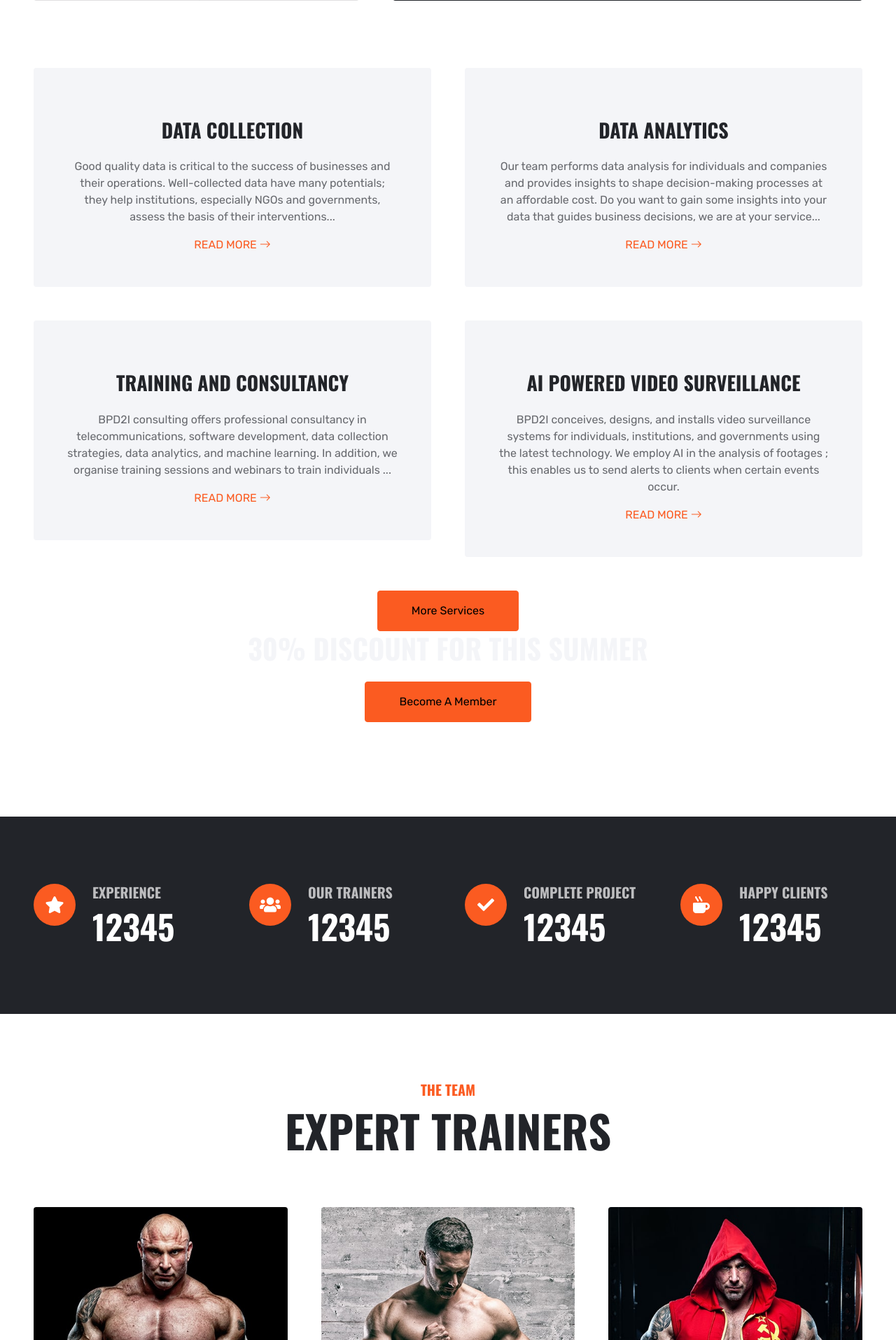
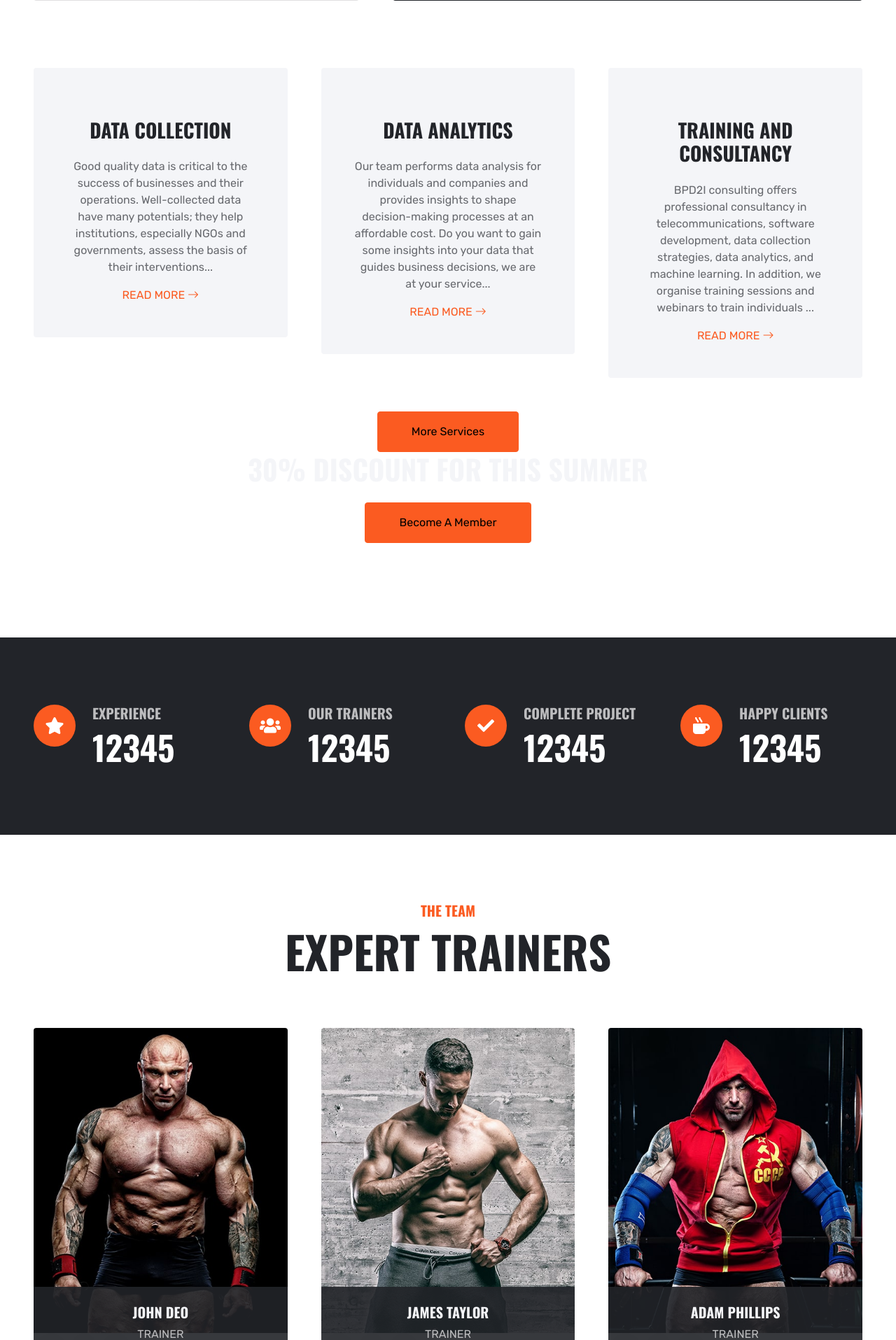
Before and after one commit to borismikwa/startup, a Django app: page / in a window 1280 px wide. Shown: the part 1184-3099 px from the top of the page at 70% size. Run offline with Django 4.2, Linux system fonts and the light colour scheme; data comes from the database, SQL or seed files in the repository; both versions use the stored data as it was after the commit; some libraries are stand-ins or nearby versions.

Commit message:
Services structured

```diff
--- a/website/models.py
+++ b/website/models.py
@@ -158,7 +158,7 @@ class Subscription(models.Model): #payments to consume a product or service
 class Service(models.Model): #services offered like the different programs
     service_name = models.CharField(max_length=150)
     status = models.BooleanField(default=True) #active or not
-    short_service = models.CharField(max_length=150) #Get short description of a service to be displayed on the home page and services page
+    short_service = models.CharField(max_length=255) #Get short description of a service to be displayed on the home page and services page
     description = models.TextField() #Takes text that fully describes a service to be displayd on service detail page
     date_included = models.DateTimeField() #when did we start offering the service
     price = models.CharField(max_length=30)
--- a/website/templates/index.html
+++ b/website/templates/index.html
@@ -103,7 +103,7 @@
      <div class="container-fluid programe position-relative px-5 mt-5" style="margin-bottom: 135px;background-color: white;">
         <div class="row g-5 gb-5" style="background-color:white ;">
             {% for short_service in short_des%}
-            <div class="col-lg-6 col-md-6">
+            <div class="col-lg-4 col-md-6">
                 <div class="bg-light rounded text-center p-5">
 
                     <h3 class="text-uppercase my-4">{{short_service.service_name}} </h3>
--- a/website/views.py
+++ b/website/views.py
@@ -7,7 +7,7 @@ def navbar():
   return ourservices
 
 def index(request):
-  short_des  = models.Service.objects.all().order_by('id')[:4]
+  short_des  = models.Service.objects.all().order_by('id')[:3]
   #ourservices = models.Service.objects.all()
   template = loader.get_template('index.html')
   #return HttpResponse(template.render({'services':navbar(),'short_des': short_des}, request))
```
Also changed, not shown: db.sqlite3, website/migrations/0003_alter_service_service_name.py (added), website/migrations/0004_alter_service_service_name_and_more.py (added).
